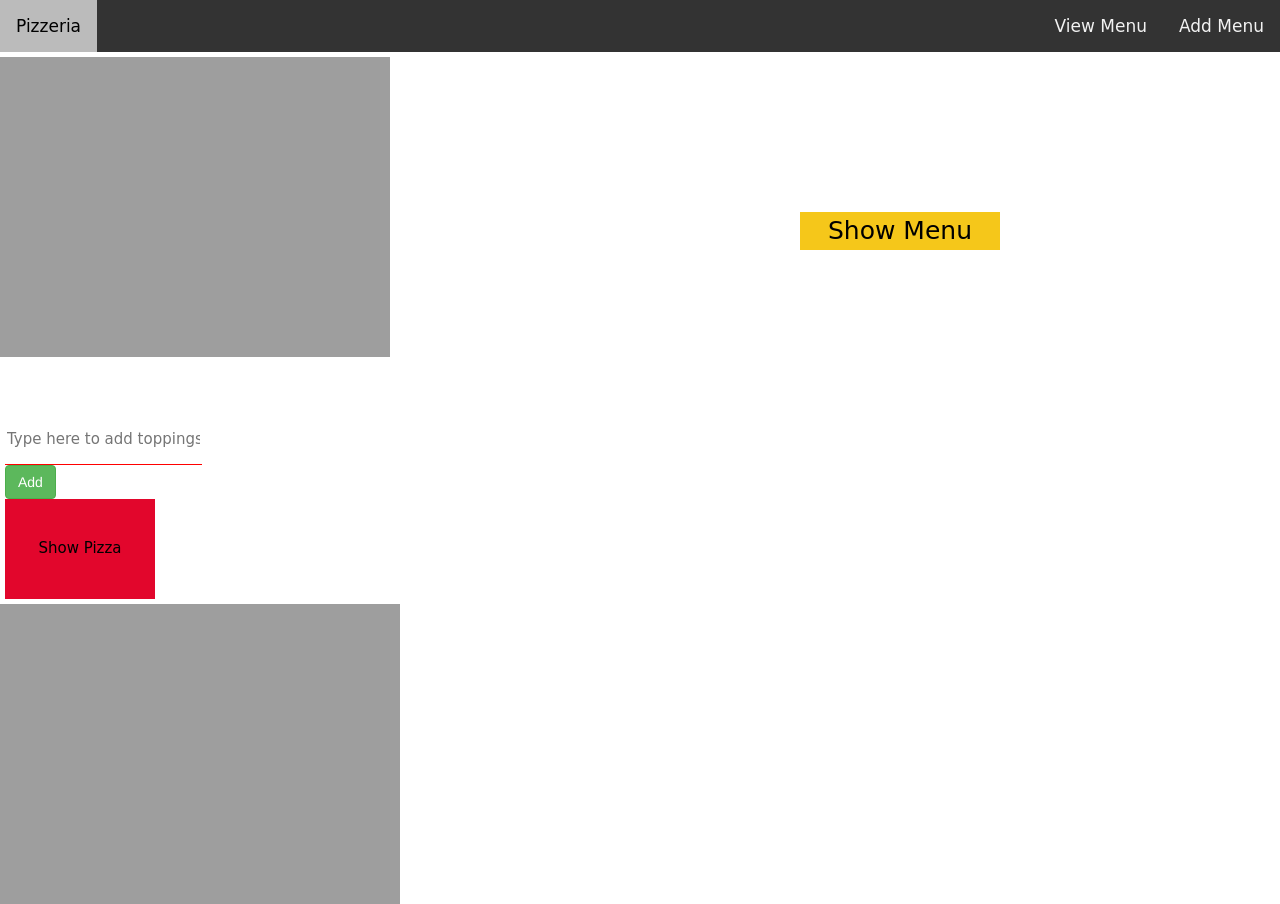
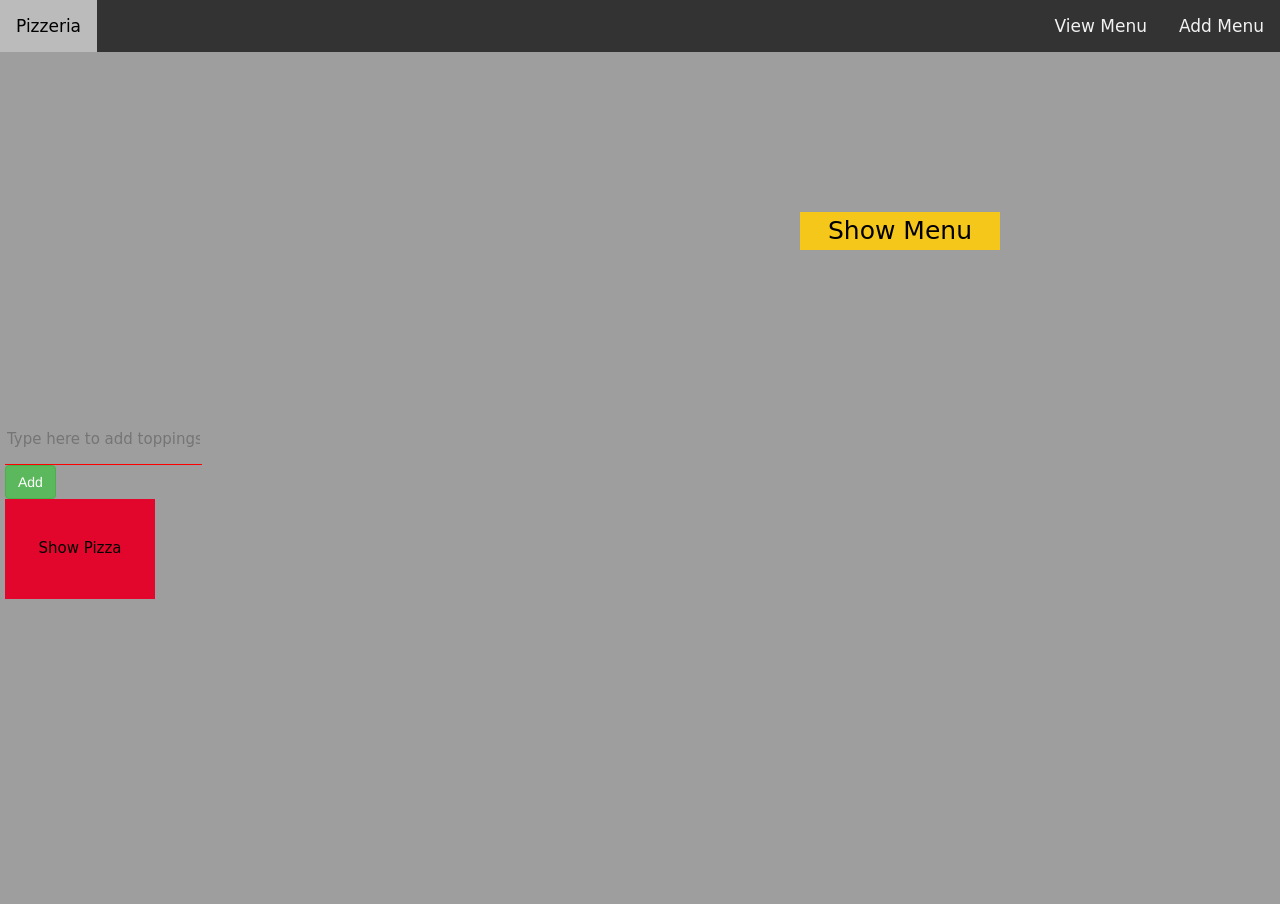
Before and after one commit to kanav-bhanushali/Pizzeria-Shop, a plain HTML site: page index.html in a window 1280 px wide. Drawn offline with nearby package versions, Linux system fonts and the light colour scheme; the site is published under a folder, as on GitHub Pages, so addresses that start at the root find nothing.

Commit message:
Update style.css

```diff
--- a/style.css
+++ b/style.css
@@ -1,5 +1,5 @@
 body{
-	background-image: url("/images/Bg.jpg");
+	background-image: url("images/Bg.jpg");
 }
 
 .topnav {
```
